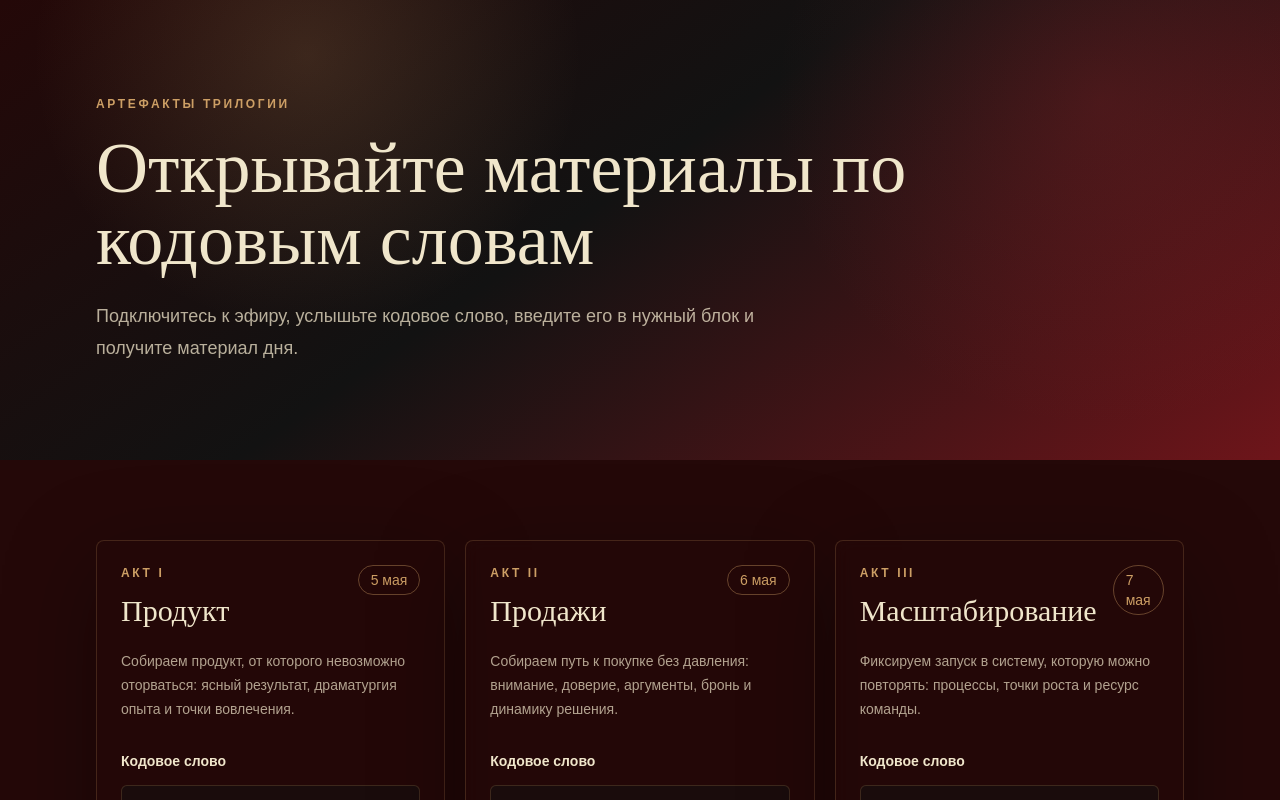
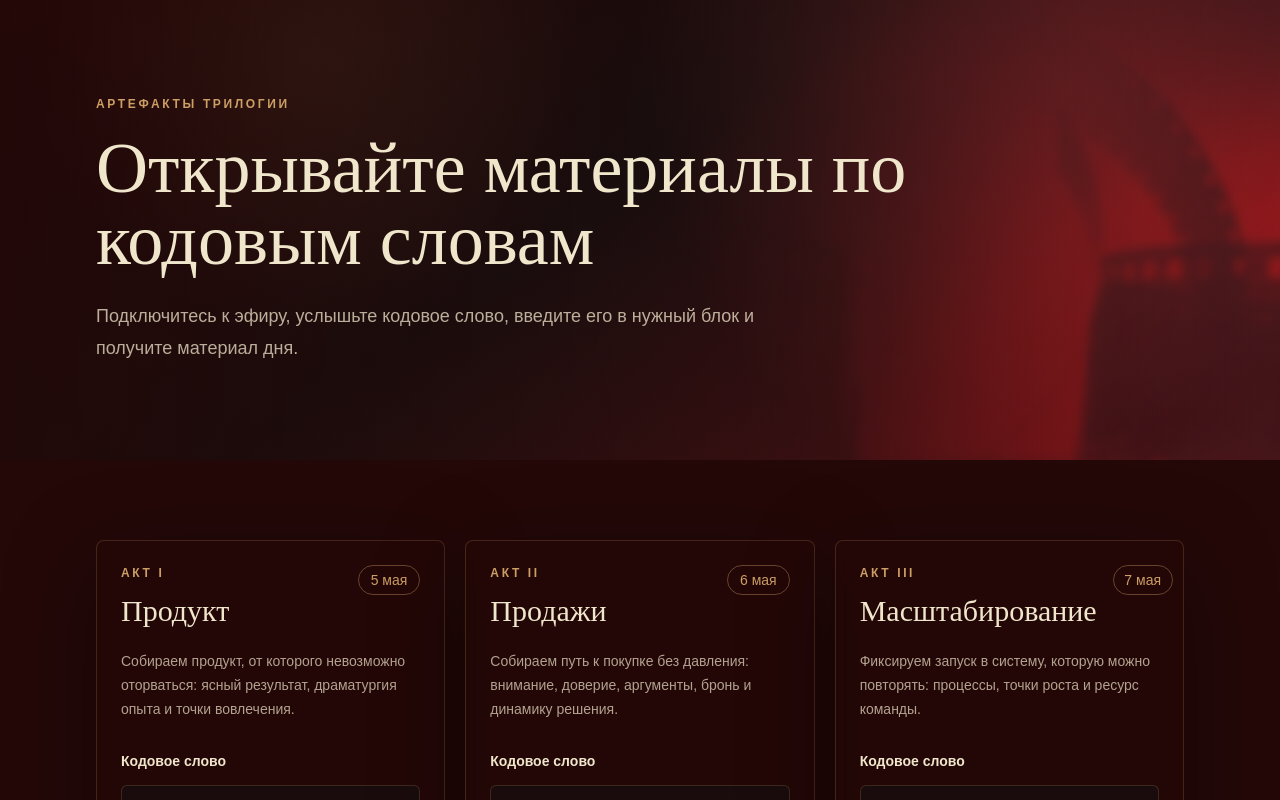
Before and after one commit to sergey9lap-sys/Web_trilogy, a Next.js app: page /materials in a window 1280 px wide. Shown: the top 800 px of the page. Built offline with nearby package versions, Linux system fonts and the light colour scheme; no server answers.

Commit message:
materials photo

```diff
--- a/app/materials/page.tsx
+++ b/app/materials/page.tsx
@@ -1,10 +1,22 @@
 import { MaterialsUnlock } from "@/components/materials-unlock";
+import { LightLeak } from "@/components/light-leak";
 
 export default function MaterialsPage() {
   return (
     <main className="min-h-screen bg-cacao">
-      <section className="bg-cinema-radial py-16 sm:py-24">
-        <div className="section-shell">
+      <section className="relative overflow-hidden bg-cinema-radial py-16 sm:py-24">
+        <LightLeak
+          baseTransform="scale(1.15) rotate(1deg)"
+          blur={4}
+          className="right-[-12%] top-[-8%] h-[118%] w-[52%] saturate-105 brightness-110 contrast-[1.15]"
+          mask="left"
+          opacity={0.52}
+          parallaxY={6}
+          src="/background/1 блок/материалс.jpg"
+        />
+        <div className="absolute inset-0 z-[1] pointer-events-none bg-[linear-gradient(90deg,rgba(36,8,8,0.78)_0%,rgba(36,8,8,0.42)_48%,rgba(36,8,8,0.18)_100%)]" />
+        <div className="absolute inset-0 z-[1] pointer-events-none bg-[radial-gradient(circle_at_84%_18%,rgba(179,46,51,0.28),transparent_38%)]" />
+        <div className="section-shell relative z-10">
           <p className="eyebrow">Артефакты трилогии</p>
           <h1 className="mt-5 max-w-4xl text-5xl leading-[0.95] text-bone sm:text-7xl">
             Открывайте материалы по кодовым словам
--- a/components/materials-unlock.tsx
+++ b/components/materials-unlock.tsx
@@ -97,7 +97,7 @@ export function MaterialsUnlock() {
                   </p>
                   <h2 className="mt-3 text-3xl text-bone">{item.title}</h2>
                 </div>
-                <span className="rounded-full border border-brass/40 px-3 py-1 text-sm text-brass">
+                <span className="flex min-w-[3.75rem] items-center justify-center whitespace-nowrap rounded-full border border-brass/40 px-3 py-1 text-sm text-brass">
                   {item.date}
                 </span>
               </div>
```
Also changed, not shown: public/background/1 блок/материалс.jpg (added).
